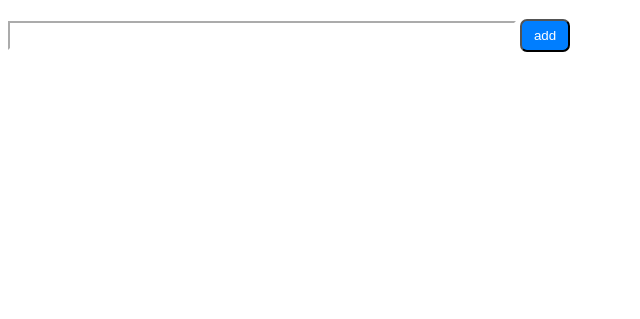
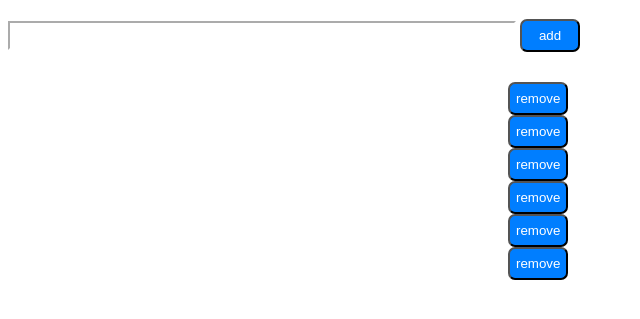
Before and after one commit to abasfn/javascript, a plain HTML site: page text.html in a window 1280 px wide. Shown: the part 61-380 px from the top of the page, without its empty margins (0-640 px from the left). Drawn offline with Linux system fonts and the light colour scheme.

Commit message:
add kamek project

```diff
--- a/text.css
+++ b/text.css
@@ -7,7 +7,7 @@ nav{
 }
 button{
     height: 33px;
-    width: 50px;
+    width: 60px;
     background: #007eff;
     border-radius: 7px;
 
@@ -17,22 +17,19 @@ width: 500px;
 border-color: white;
 height: 23px;
 }
-.box2{
-    width: 500px;
-    border-color: white;
-    display: block;
-    height: 23px;
+ul li{
+    text-decoration: none;
+list-style: none;
+}
+.all{
+    width: 560px;
+    height: 50px;
 
+    margin-top: 14px;
 }
-    .box3{
-        width: 500px;
-        border-color: white;
-        display: block;
-        height: 23px;
+.section{
+    float: right;
 }
-        .box4{
-            width: 500px;
-            border-color: white;
-            display: block;
-            height: 23px;
+.boxs2{
+    display: inline-block;
 }
--- a/text.html
+++ b/text.html
@@ -16,7 +16,19 @@
 <input type="text" id="box1" class="box1">
 <button onclick="myfunk()"><nav>add</nav></button>
 </div>
-<div id="boxs2">
 
+
+<div class="all">
+<div class="boxs2" id="boxs2"></div>
+<div class="section">
+<ul>
+<li><button class="remove" onclick="myfunk2('1')"><nav>remove</nav></button></li>
+<li><button class="remove" onclick="myfunk2('2')"><nav>remove</nav></button></li>
+<li><button class="remove" onclick="myfunk2('3')"><nav>remove</nav></button></li>
+<li><button class="remove" onclick="myfunk2('4')"><nav>remove</nav></button></li>
+<li><button class="remove" onclick="myfunk2('5')"><nav>remove</nav></button></li>
+<li><button class="remove" onclick="myfunk2('6')"><nav>remove</nav></button></li>
+</ul>
+</div>
 </div>
 </html>
--- a/text.js
+++ b/text.js
@@ -1,10 +1,35 @@
 function myfunk() {
     var x=document.getElementById("box1").value;
-    document.getElementById("boxs2").value=x;
+
 
 
     var node=document.createElement("p");
     var textnode = document.createTextNode(x);
     node.appendChild(textnode);
     document.getElementById("boxs2").appendChild(node);
+
 }
+function myfunk2(amalgar) {
+    var list = document.getElementById("boxs2");
+    if (amalgar=="1") {
+       list.removeChild(list.childNodes[0]);
+    }
+   else if (amalgar=="2") {
+    list.removeChild(list.childNodes[1]);
+   }
+   else if (amalgar=="3") {
+    list.removeChild(list.childNodes[2]);
+   }
+   else if (amalgar=="4") {
+    list.removeChild(list.childNodes[3]);
+   }
+   else if (amalgar=="5") {
+    list.removeChild(list.childNodes[4]);
+   }
+   else if (amalgar=="6") {
+    list.removeChild(list.childNodes[5]);
+   }
+   else if (amalgar=="7") {
+    list.removeChild(list.childNodes[6]);
+   }
+}
```
